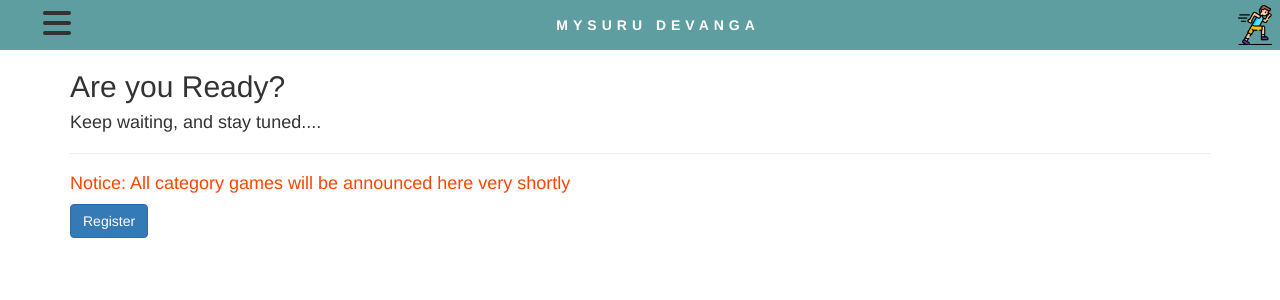
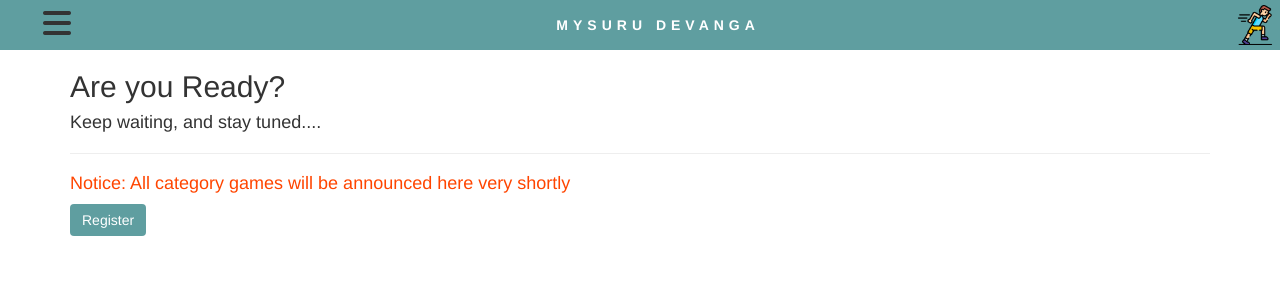
Before and after one commit to sagar-shivappa/SportsClient, an Angular app: page /games in a window 1280 px wide. Shown: the top 300 px of the page. Built offline with nearby package versions, Linux system fonts and the light colour scheme.

Commit message:
Button Improved

```diff
--- a/src/app/about-us/about-us-home/about-us-home.component.html
+++ b/src/app/about-us/about-us-home/about-us-home.component.html
@@ -9,8 +9,8 @@
     in one place to celebrate the joy of sports.
     <hr />
     ನಾವು 40 ರಿಂದ 50 ಸ್ವಯಂ ಪ್ರೇರಿತ ಸ್ವಯಂಸೇವಕರ ಗುಂಪು ನಮ್ಮ ಸಮುದಾಯದ ಕಲ್ಯಾಣಕ್ಕೆ
-    ಕೊಡುಗೆ ನೀಡಲು ಮತ್ತು ಯುವಕರಲ್ಲಿ ನಾಯಕತ್ವ ಗುಣಗಳನ್ನು ತುಂಬಲು ಸಿದ್ಧವಾಗಿದೆ. ಈ ಘಟನೆಯು
-    ನಮ್ಮ ಇಡೀ ಸಮುದಾಯವನ್ನು, ವಯಸ್ಸು ಮತ್ತು ಲಿಂಗವನ್ನು ಲೆಕ್ಕಿಸದೆ, ಕ್ರೀಡೆಯ ಸಂತೋಷವನ್ನು
-    ಆಚರಿಸಲು ಒಂದೇ ಸ್ಥಳದಲ್ಲಿ ಒಂದುಗೂಡಿಸುವ ಗುರಿಯನ್ನು ಹೊಂದಿದೆ.
+    ಕೊಡುಗೆ ನೀಡಲು ಮತ್ತು ಯುವಕರಲ್ಲಿ ನಾಯಕತ್ವ ಗುಣಗಳನ್ನು ತುಂಬಲು ಸಿದ್ಧವಾಗಿದೆ. ಈ
+    ಕಾರ್ಯಕ್ರಮಕ್ಕೆ ನಮ್ಮ ಇಡೀ ಸಮುದಾಯವನ್ನು, ವಯಸ್ಸು ಮತ್ತು ಲಿಂಗವನ್ನು ಲೆಕ್ಕಿಸದೆ,
+    ಕ್ರೀಡೆಯ ಸಂತೋಷವನ್ನು ಆಚರಿಸಲು ಒಂದೇ ಸ್ಥಳದಲ್ಲಿ ಒಂದುಗೂಡಿಸುವ ಗುರಿಯನ್ನು ಹೊಂದಿದೆ.
   </div>
 </div>
--- a/src/styles.scss
+++ b/src/styles.scss
@@ -30,3 +30,8 @@ h1 h2 h3 h4 h5 {
   color: red;
   font-size: large;
 }
+.btn-primary {
+  background-color: cadetblue;
+  // color: white;
+  border: none;
+}
```
